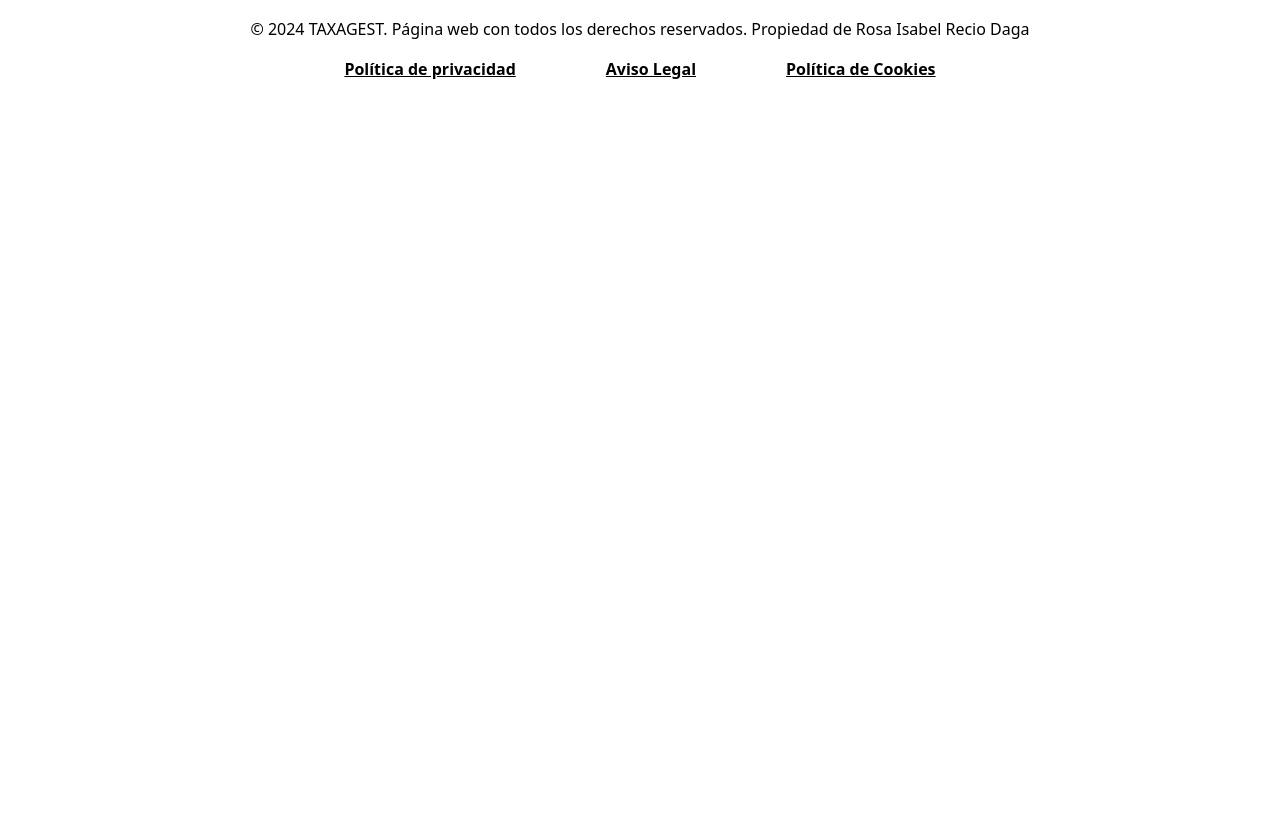
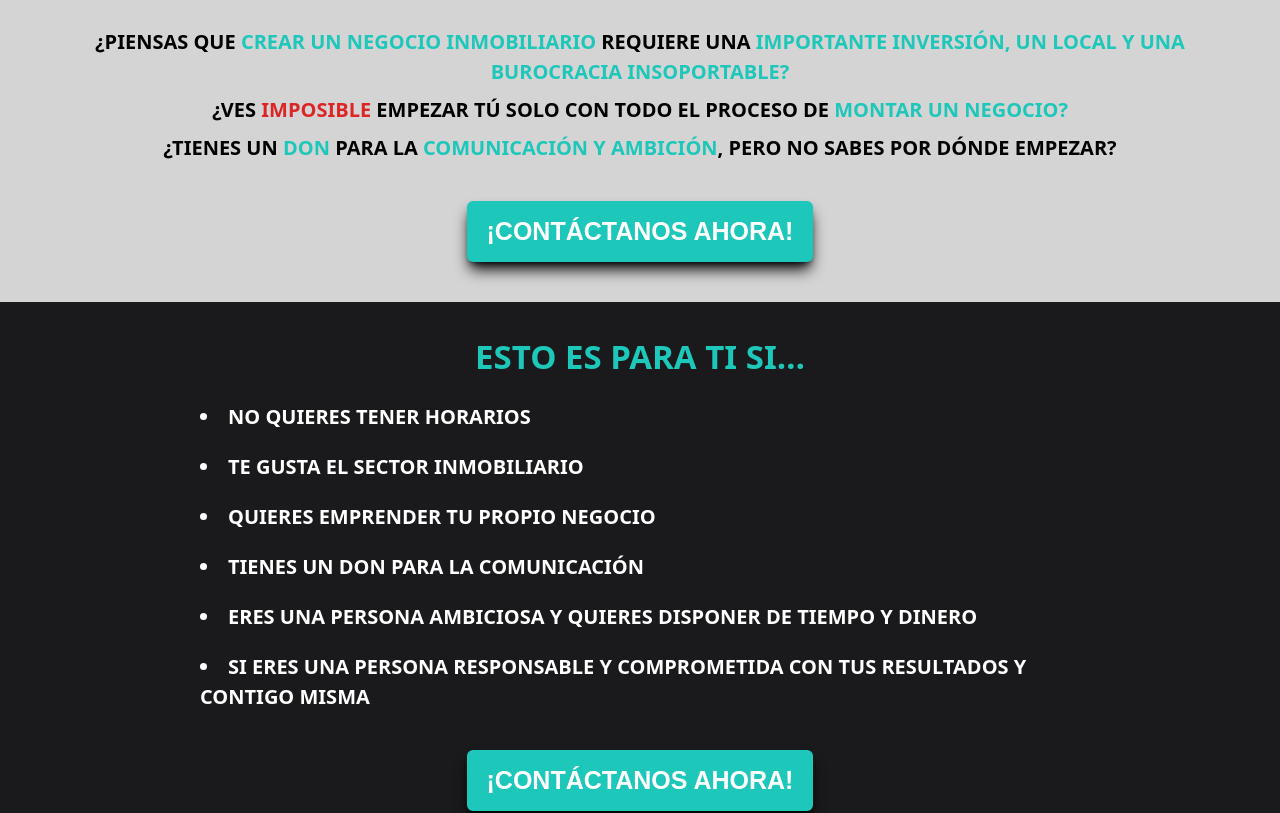
Before and after one commit to gerardprades/TAXAGEST, a Next.js app: page / in a window 1280 px wide. Shown: the part 800-1613 px from the top of the page. Before the commit the page ends 901 px from the top, so only its background shows below. Built offline with nearby package versions, Linux system fonts and the light colour scheme.

Commit message:
cambios banner

```diff
--- a/pages/index.js
+++ b/pages/index.js
@@ -140,6 +140,82 @@
         </div>
       </div>
 
+      <div className="2xl:px-[30px] xl:px-[30px] lg:px-[30px] md:px-[30px] sm:px-[20px] max-[640px]:px-[10px] max-[447px]:px-[30px] max-[323px]:px-[20px] pt-[30px] pb-[30px]  bg-neutral-300">
+        <div className="text-black text-center uppercase font-black 2xl:text-[22px] xl:text-[20px] lg:text-[18px] md:text-[16px] sm:text-[19px] max-[640px]:text-[20px] max-[447px]:text-[20px] max-[640px]:leading-6">
+          ¿Piensas que{" "}
+          <span className="text-azul_taxagest">
+            crear un negocio inmobiliario
+          </span>{" "}
+          requiere una{" "}
+          <span className="text-azul_taxagest">
+            importante inversión, un local y una burocracia insoportable?
+          </span>
+        </div>
+
+        <div className="text-black uppercase pt-2 max-[640px]:pt-10  font-black text-center 2xl:text-[22px] xl:text-[20px] lg:text-[18px] md:text-[16px] sm:text-[19px] max-[640px]:text-[20px] max-[447px]:text-[20px] max-[640px]:leading-6">
+          ¿Ves <span className="text-red-600">imposible</span> empezar tú solo
+          con todo el proceso de{" "}
+          <span className="text-azul_taxagest">montar un negocio?</span>
+        </div>
+
+        <div className="text-black uppercase pt-2 max-[640px]:pt-10 font-black text-center 2xl:text-[22px] xl:text-[20px] lg:text-[18px] md:text-[16px] sm:text-[19px] max-[640px]:text-[20px] max-[447px]:text-[20px] max-[640px]:leading-6">
+          ¿Tienes un{" "}
+          <span className="text-azul_taxagest font-black uppercase">don</span>{" "}
+          para la{" "}
+          <span className="text-azul_taxagest">comunicación y ambición</span>,
+          pero no sabes por dónde empezar?
+        </div>
+      </div>
+
+      <div className="flex justify-center pt-2 pb-10 bg-neutral-300 text-center">
+        <Link
+          href="https://wa.me/message/MVBAHQYQL4Y6M1"
+          className="bg-azul_taxagest text-white px-5 py-3 rounded-md font-extrabold font-poppins shadow-lg shadow-black text-[25px] max-[416px]:text-[20px] max-[329px]:text-[16px] transition-transform duration-300 hover:translate-y-[-5px]"
+        >
+          ¡CONTÁCTANOS AHORA!
+        </Link>
+      </div>
+
+      <div className="2xl:px-[300px] xl:px-[200px] lg:px-[150px] md:px-[50px] sm:px-[30px] max-[640px]:px-[20px] max-[447px]:px-[30px] max-[323px]:px-[20px] pt-[30px] pb-[30px]  bg-gris_taxagest2">
+        <div className="text-azul_taxagest text-center uppercase font-black text-[33px] max-[415px]:text-[28px] max-[362px]:text-[24px] max-[640px]:leading-6">
+          Esto es para ti si…
+        </div>
+
+        <li className="text-white uppercase pt-10 sm:pt-5 max-[640px]:pt-10 font-black text-left 2xl:text-[22px] xl:text-[20px] lg:text-[18px] md:text-[18px] sm:text-[15px] max-[640px]:text-[14px] max-[447px]:text-[14px] max-[640px]:leading-6">
+          No quieres tener horarios
+        </li>
+
+        <li className="text-white uppercase pt-2 sm:pt-5 max-[640px]:pt-5 font-black text-left 2xl:text-[22px] xl:text-[20px] lg:text-[18px] md:text-[18px] sm:text-[15px] max-[640px]:text-[14px] max-[447px]:text-[14px] max-[640px]:leading-6">
+          Te gusta el sector inmobiliario
+        </li>
+
+        <li className="text-white uppercase pt-2 sm:pt-5 max-[640px]:pt-5 font-black text-left 2xl:text-[22px] xl:text-[20px] lg:text-[18px] md:text-[18px] sm:text-[15px] max-[640px]:text-[14px] max-[447px]:text-[14px] max-[640px]:leading-6">
+          Quieres emprender tu propio negocio
+        </li>
+
+        <li className="text-white uppercase pt-2 sm:pt-5 max-[640px]:pt-5 font-black text-left 2xl:text-[22px] xl:text-[20px] lg:text-[18px] md:text-[18px] sm:text-[15px] max-[640px]:text-[14px] max-[447px]:text-[14px] max-[640px]:leading-6">
+          Tienes un don para la comunicación
+        </li>
+
+        <li className="text-white uppercase pt-2 sm:pt-5 max-[640px]:pt-5 font-black text-left 2xl:text-[22px] xl:text-[20px] lg:text-[18px] md:text-[18px] sm:text-[15px] max-[640px]:text-[14px] max-[447px]:text-[14px] max-[640px]:leading-6">
+          Eres una persona ambiciosa y quieres disponer de tiempo y dinero
+        </li>
+
+        <li className="text-white uppercase pt-2 sm:pt-5 max-[640px]:pt-5 font-black text-left 2xl:text-[22px] xl:text-[20px] lg:text-[18px] md:text-[18px] sm:text-[15px] max-[640px]:text-[14px] max-[447px]:text-[14px] max-[640px]:leading-6">
+          Si eres una persona responsable y comprometida con tus resultados y
+          contigo misma
+        </li>
+      </div>
+
+      <div className="flex justify-center pt-2 pb-10 bg-gris_taxagest2 text-center">
+        <Link
+          href="https://wa.me/message/MVBAHQYQL4Y6M1"
+          className="bg-azul_taxagest text-white px-5 py-3 rounded-md font-extrabold font-poppins shadow-lg shadow-black text-[25px] max-[416px]:text-[20px] max-[329px]:text-[16px] transition-transform duration-300 hover:translate-y-[-5px]"
+        >
+          ¡CONTÁCTANOS AHORA!
+        </Link>
+      </div>
+
       <FooterLanding />
     </div>
   );
```
